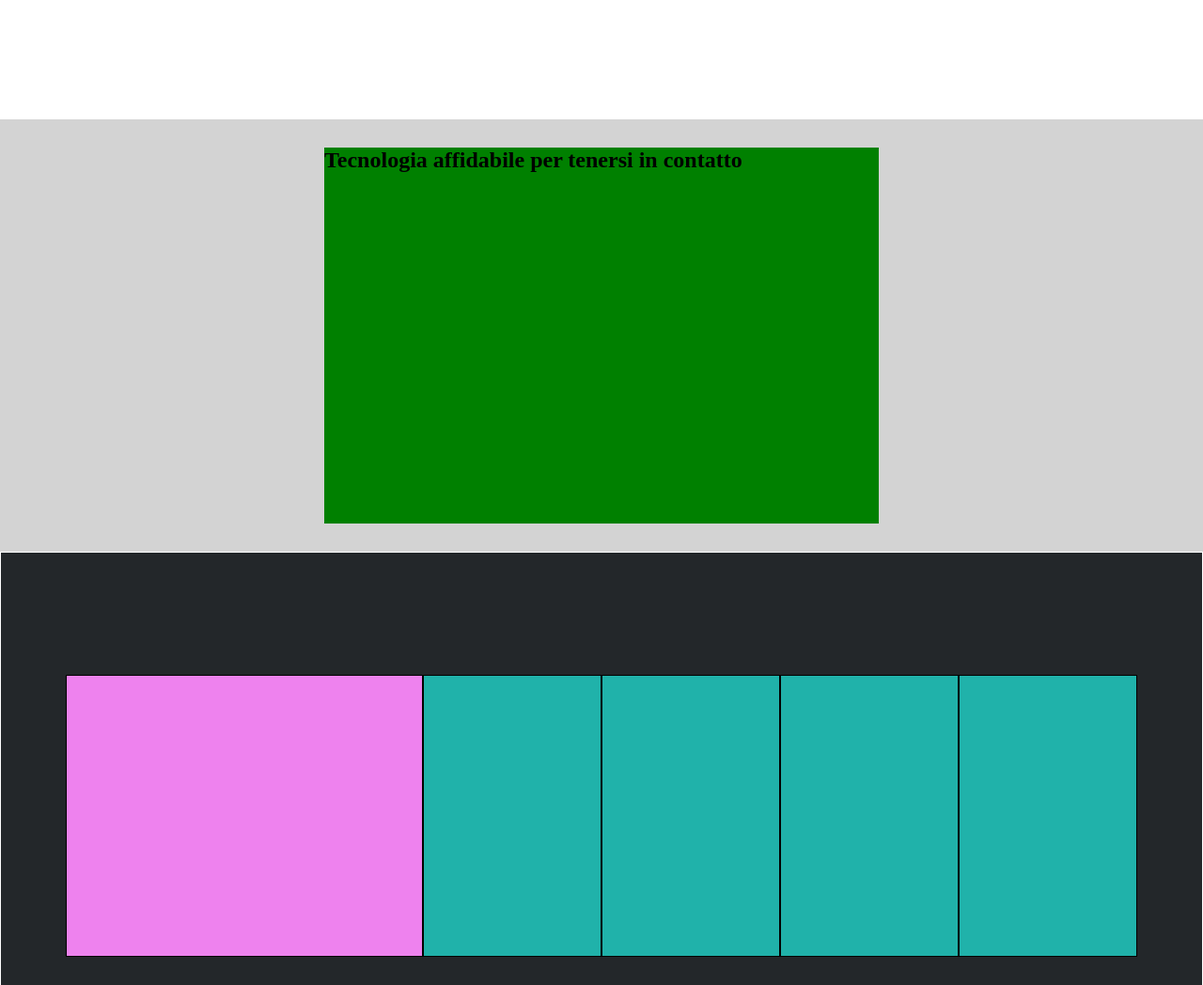
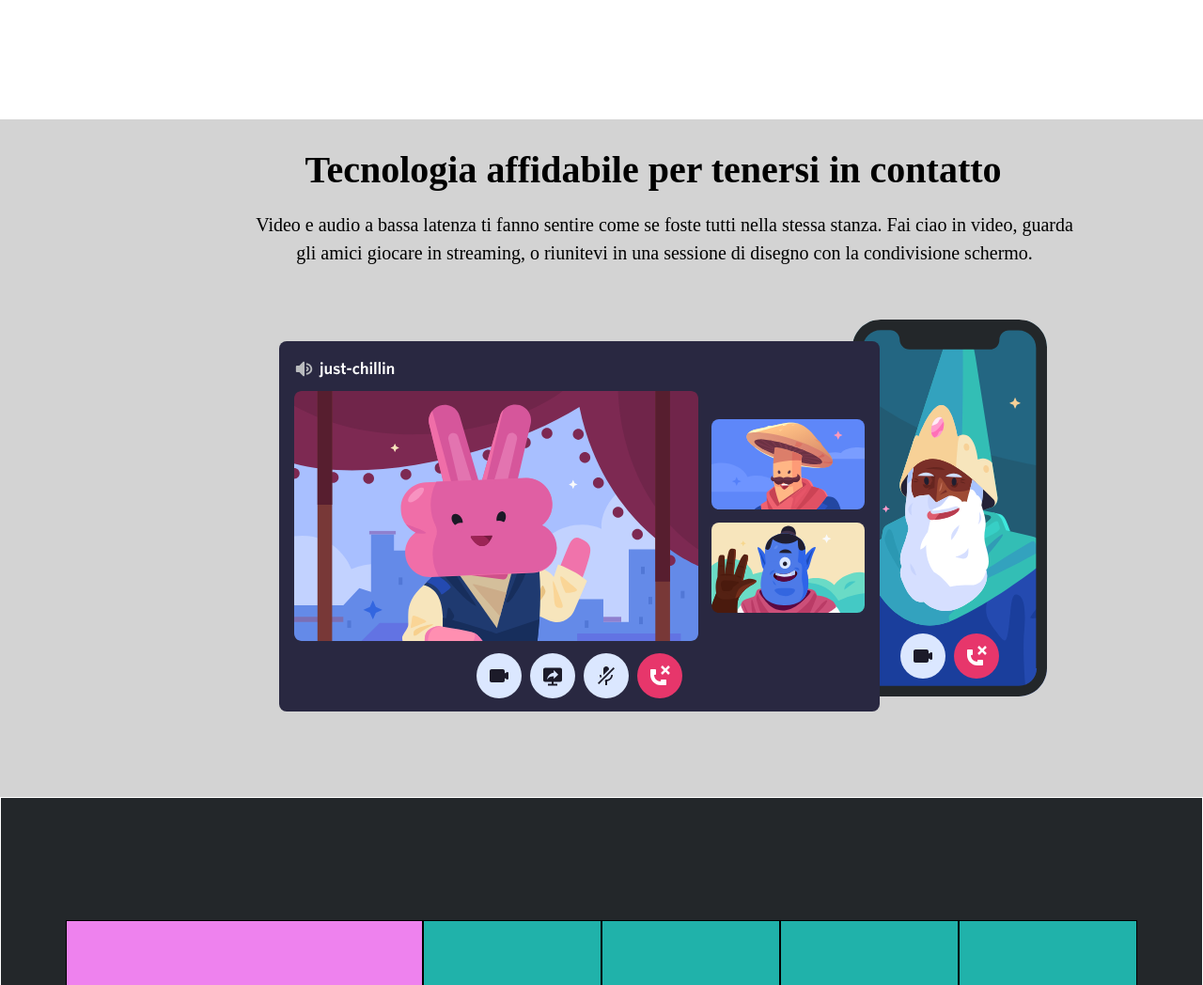
Before and after one commit to SabrinaGiancaspr/htmlcss-discord, a plain HTML site: page index.html in a window 1280 px wide. Shown: the part 2824-3872 px from the top of the page at 94% size. Drawn offline with Linux system fonts and the light colour scheme.

Commit message:
fixed font size and position add img footer

```diff
--- a/css/app.css
+++ b/css/app.css
@@ -158,18 +158,31 @@ header{
    background-color:#D3D3D3;
 }
 
-.container-green{
+.container-footer{
     padding: 30px;
-    max-width: 650px;
+    max-width: 800px;
     margin: 0 auto;
 }
 
 .col-12{
     min-height: 400px;
     flex-basis: 100%;
-    background-color: green;
+
 }
 
+.title-footer{
+    font-size: 40px;
+    width: 850px;
+    margin-bottom: 20px;
+    text-align: center;
+}
+
+.description-footer{
+    font-size: 20px;
+    text-align: center;
+    font-weight: 300;
+    line-height: 30px;
+}
 /* footer black bg  */
 
 .footer-black-bg{
--- a/index.html
+++ b/index.html
@@ -83,10 +83,12 @@
 
 <!-- footer con section verde -->
 				<footer class="page-footer">
-					<section class="container-green">
+					<section class="container-footer">
 						<div class="row">
 							<div class="col-12">
-								<h1>Tecnologia affidabile per tenersi in contatto</h1>
+								<h1 class="title-footer">Tecnologia affidabile per tenersi in contatto</h1>
+								<p class="description-footer">Video e audio a bassa latenza ti fanno sentire come se foste tutti nella stessa stanza. Fai ciao in video, guarda gli amici giocare in streaming, o riunitevi in una sessione di disegno con la condivisione schermo.</p>
+								<img src="./img/item4-big.svg" alt="">
 							</div>
 						</div>
 					</section>
```
